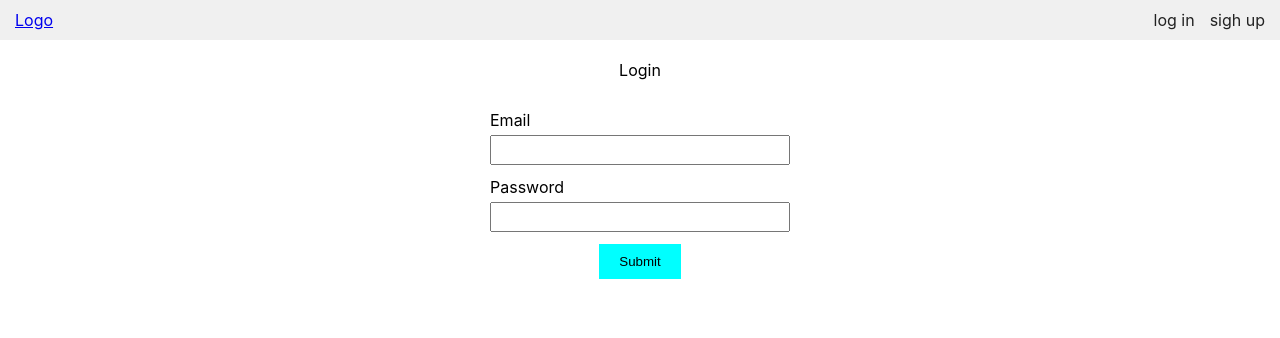
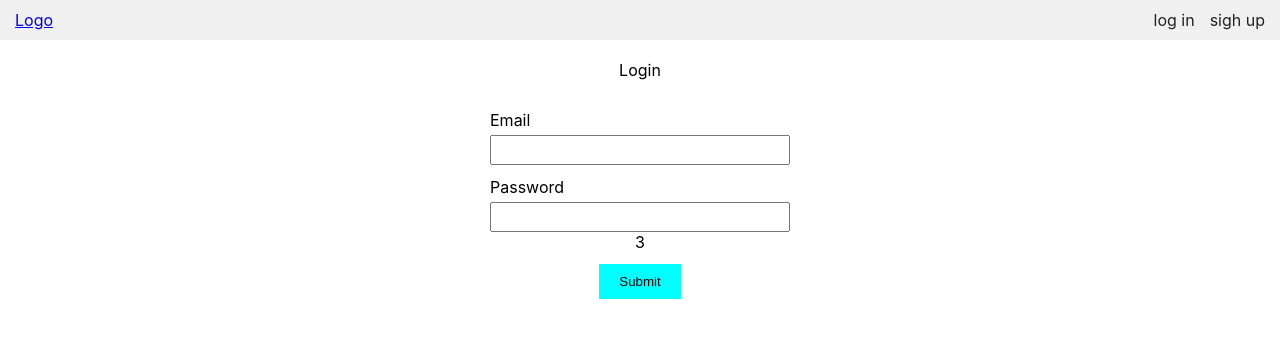
Before and after one commit to olgamarkevich/ecommerce-application, a React (Create React App) app: page /login in a window 1280 px wide. Shown: the top 338 px of the page. Built offline with nearby package versions, Linux system fonts and the light colour scheme.

Commit message:
feat: hide/show password

```diff
--- a/src/pages/login/Login.module.css
+++ b/src/pages/login/Login.module.css
@@ -36,3 +36,8 @@
   margin-top: 5px;
   color: brown;
 }
+
+.hidePassword {
+  width: 30px;
+  height: 30px;
+}
--- a/src/pages/login/Login.tsx
+++ b/src/pages/login/Login.tsx
@@ -1,4 +1,4 @@
-import React from 'react';
+import React, { useState } from 'react';
 import type { FC } from 'react';
 import { useForm } from 'react-hook-form';
 import style from './Login.module.css';
@@ -32,13 +32,23 @@ const Login: FC = () => {
   const {
     register,
     handleSubmit,
+    reset,
     formState: { errors },
   } = useForm<FormData>({
     resolver: yupResolver(schema),
   });
 
   const onSubmit = (data: FormData) => {
+    reset({ ...data });
     return console.log(data);
+  };
+
+  const [passwordType, setPasswordType] = useState('password');
+
+  const tooglePassword = () => {
+    if (passwordType === 'password') {
+      setPasswordType('text');
+    } else setPasswordType('password');
   };
 
   return (
@@ -54,7 +64,15 @@ const Login: FC = () => {
 
         <div className={style.form_line}>
           <label>Password</label>
-          <input {...register('password')} />
+          <input type={passwordType} {...register('password')} />
+          <span
+            className={style.hidePassword}
+            onClick={() => {
+              return tooglePassword();
+            }}
+          >
+            3
+          </span>
           <p>{errors.password?.message}</p>
         </div>
 
```
